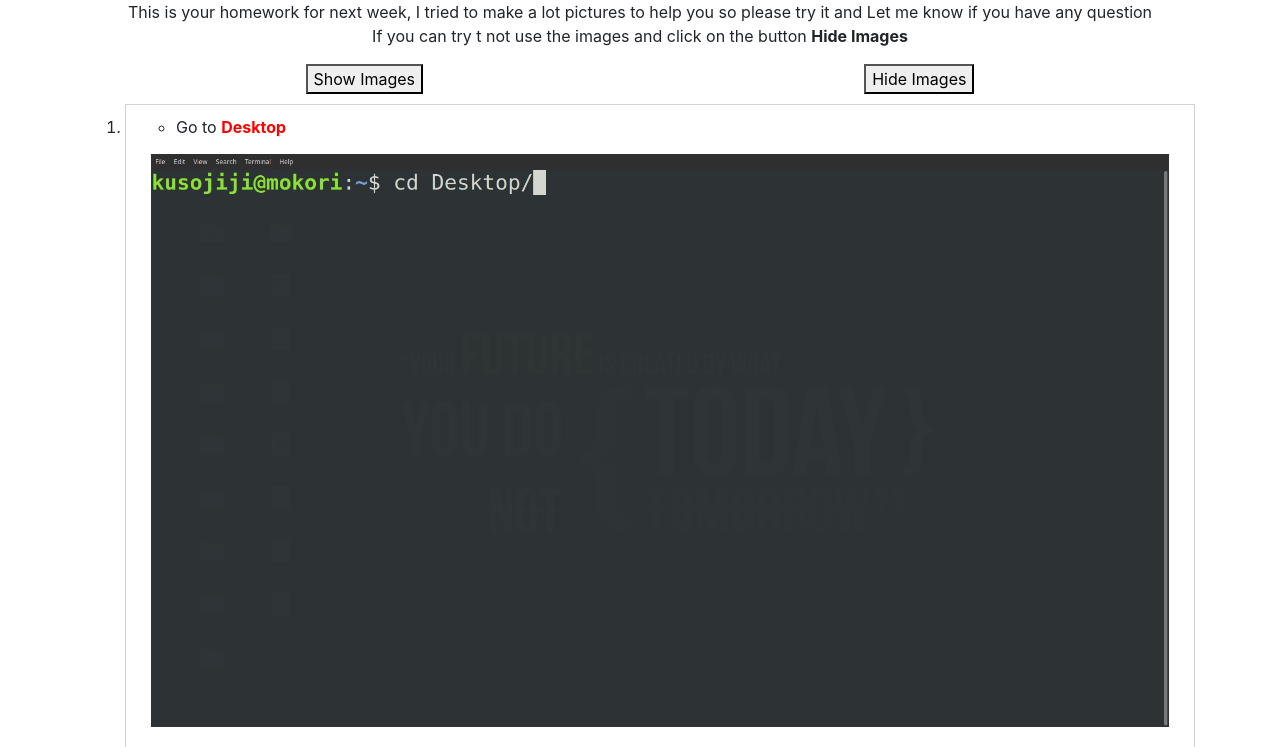
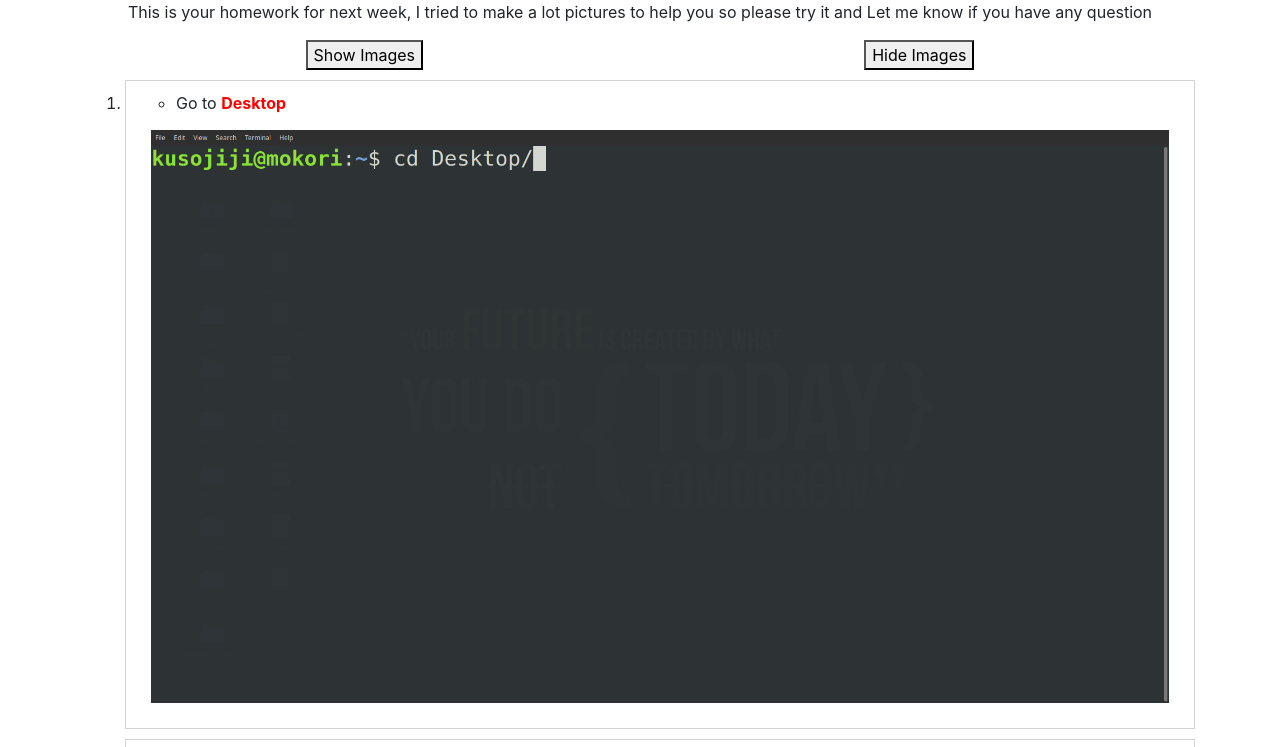
Before and after one commit to Farid212-sandBox/asmuch-kids-challenge, a plain HTML site: page English/Weeks45/index.html in a window 1280 px wide. Shown: the part 80-827 px from the top of the page. Drawn offline with nearby package versions, Linux system fonts and the light colour scheme.

Commit message:
update week45

```diff
--- a/English/Weeks45/index.html
+++ b/English/Weeks45/index.html
@@ -19,7 +19,7 @@
             <div class="text-center">
                 <h1>HomeWork</h1>
                 <div class="explain">
-                    <p>This is your homework for next week, I tried to make a lot pictures to help you so please try it and Let me know if you have any question <br> If you can try t not use the images and click on the button <b>Hide Images</b></p>
+                    <p>This is your homework for next week, I tried to make a lot pictures to help you so please try it and Let me know if you have any question</p>
                 </div>
             </div>
         </header>
```
